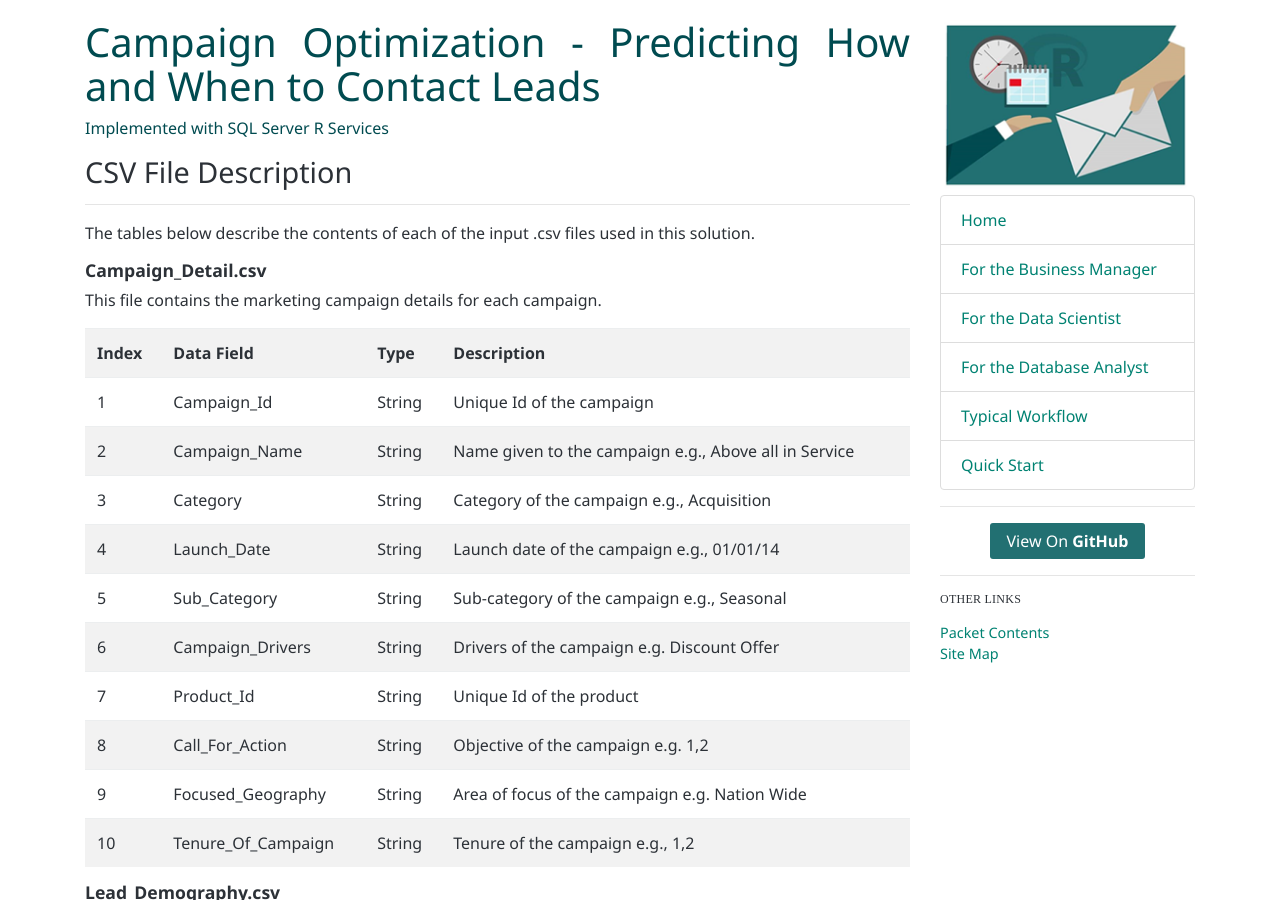
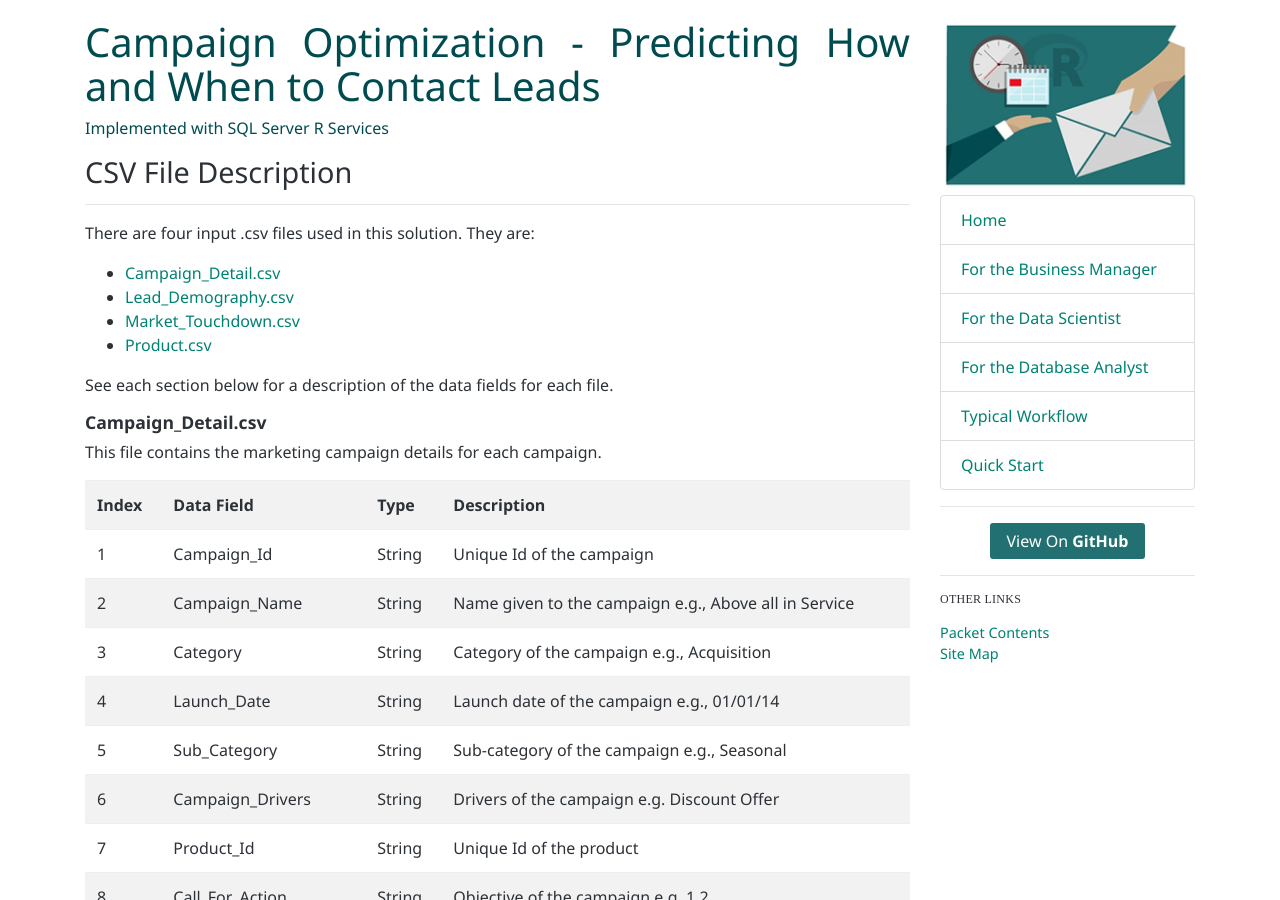
Before and after one commit to microsoft/r-server-campaign-optimization, a Jekyll site: the page built from input_data.md, in a window 1280 px wide and 900 px high. Built offline with Jekyll 4.4.1, drawn with Linux system fonts in a browser that asks for light colours.

Commit message:
add intro

```diff
--- a/input_data.md
+++ b/input_data.md
@@ -6,9 +6,15 @@ title: Input Data
 ## CSV File Description
 --------------------------
 
-The tables below describe the contents of each of the input .csv files used in this solution.
+There are four input .csv files used in this solution. They are:
+* [Campaign_Detail.csv](#campaign-detail)
+* [Lead_Demography.csv](#lead-demography)
+* [Market_Touchdown.csv](#market-touchdown)
+* [Product.csv](#product)
 
-<h3>Campaign_Detail.csv</h3>
+See each section below for a description of the data fields for each file.
+
+<h3 id="campaign-detail">Campaign_Detail.csv</h3>
 
 This file contains the marketing campaign details for each campaign.
 <table class="table table-striped table-condensed">
@@ -25,7 +31,7 @@ This file contains the marketing campaign details for each campaign.
 <tr><td>10</td><td>	Tenure_Of_Campaign</td><td>String</td><td>Tenure of the campaign e.g., 1,2</td></tr>
 </table>
 
-<h3>Lead_Demography.csv	</h3>
+<h3 id="lead-demography">Lead_Demography.csv	</h3>
 
 This file contains the demographics data for each lead.
 <table class="table table-striped table-condensed">
@@ -46,7 +52,7 @@ This file contains the demographics data for each lead.
 <tr><td>14</td><td>	Marital_Status</td><td>String</td><td>Marital status of the customer.  Values taken:  S, M, D, W (Single, Married, Divorced, Widowed)</td></tr>
 </table>
 
-<h3>Market_Touchdown.csv</h3>
+<h3 id="market-touchdown">Market_Touchdown.csv</h3>
 
 This file contains the previous campaign activities received by customers.
 <table class="table table-striped table-condensed">
@@ -64,7 +70,7 @@ e.g. 05/12/14</td></tr>
 <tr><td>9</td><td>Comm_Id</td><td>Integer</td><td>Rank of communications for each unique customer, from the oldest to the most recent e.g., 1 is the first time a customer was contacted</td></tr>
 </table>
 
-<h3>	Product.csv		</h3>
+<h3 id="product">	Product.csv		</h3>
 
 This file contains information about each product offering.
 <table class="table table-striped table-condensed">
```
